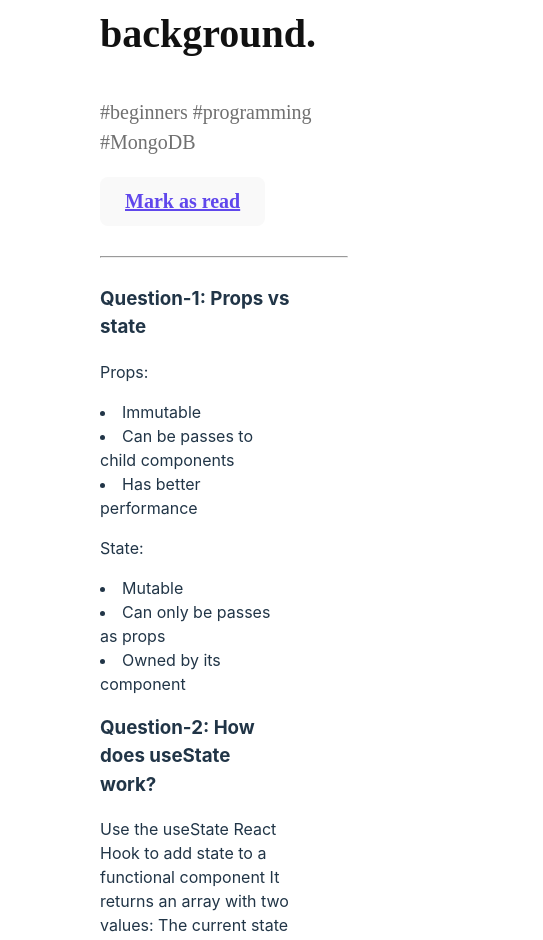
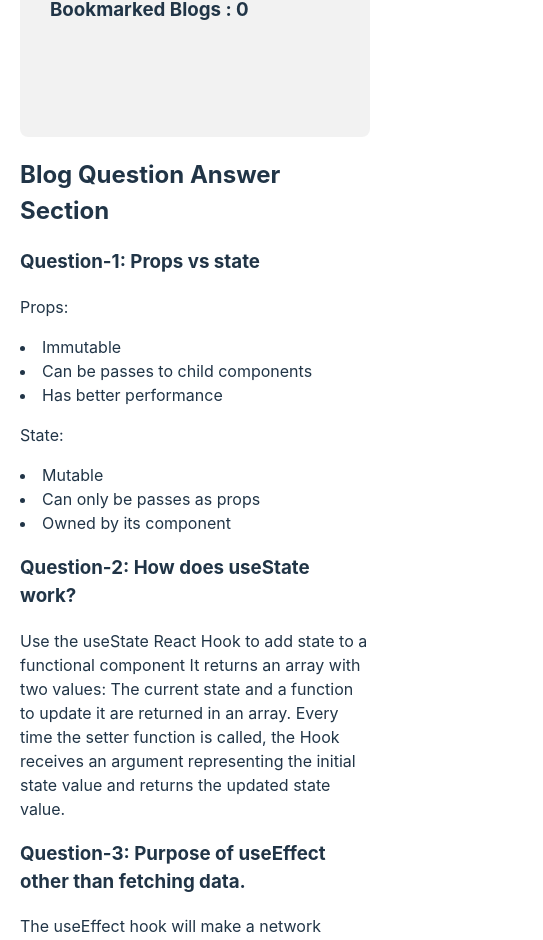
Before and after one commit to ataur28/knowledge-cafe, a React (Vite) app: page / in a window 390 px wide. Shown: the part 5060-6000 px from the top of the page, 543 px wide, since content can reach past the window. Built offline with nearby package versions, Linux system fonts and the light colour scheme.

Commit message:
create responsive for small and medium device

```diff
--- a/src/App.css
+++ b/src/App.css
@@ -41,3 +41,18 @@
 .main-container{
   margin: 30px 100px;
 }
+
+/*responsive for small device media query  */
+
+@media only screen and (max-width:576px){
+  .main-container{
+    margin: 30px 20px;
+  }
+}
+
+/*responsive for medium device media query  */
+@media only screen and (min-width:577px) and (max-width:991px){
+  .main-container{
+    margin: 30px 20px;
+  }
+}
--- a/src/componenets/BlogQuestionAnswer/BlogQuestionAnswer.jsx
+++ b/src/componenets/BlogQuestionAnswer/BlogQuestionAnswer.jsx
@@ -4,6 +4,7 @@
 const BlogQuestionAnswer = () => {
     return (
         <div>
+            <h2>Blog Question Answer Section</h2>
             <div>
                 <h3>Question-1: Props vs state</h3>
                 <p>Props:</p>
--- a/src/componenets/Content/Content.css
+++ b/src/componenets/Content/Content.css
@@ -48,3 +48,12 @@
     border-radius: 8px;
     padding: 10px;
 }
+
+
+/*responsive for small device media query  */
+
+@media only screen and (max-width:576px){
+    .blogs-container {
+        grid-template-columns: 1fr;
+    }
+}
```
